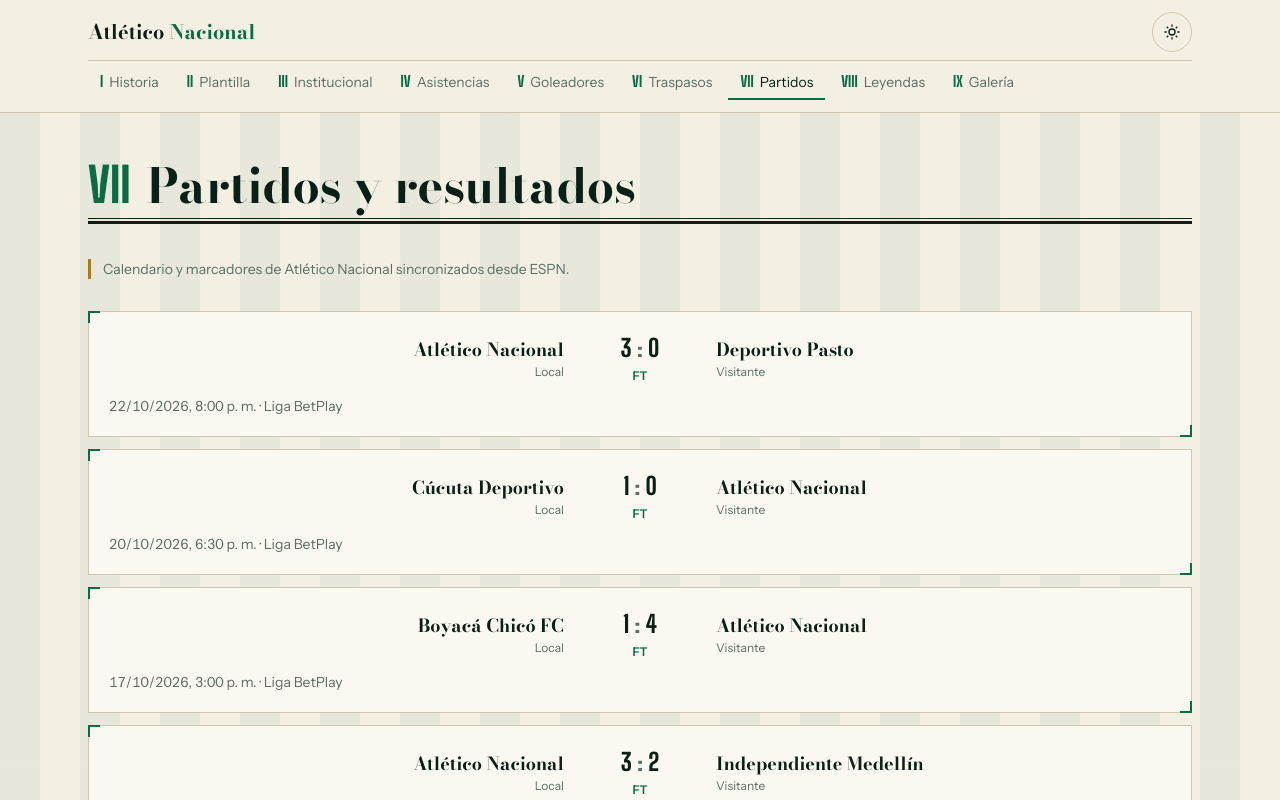
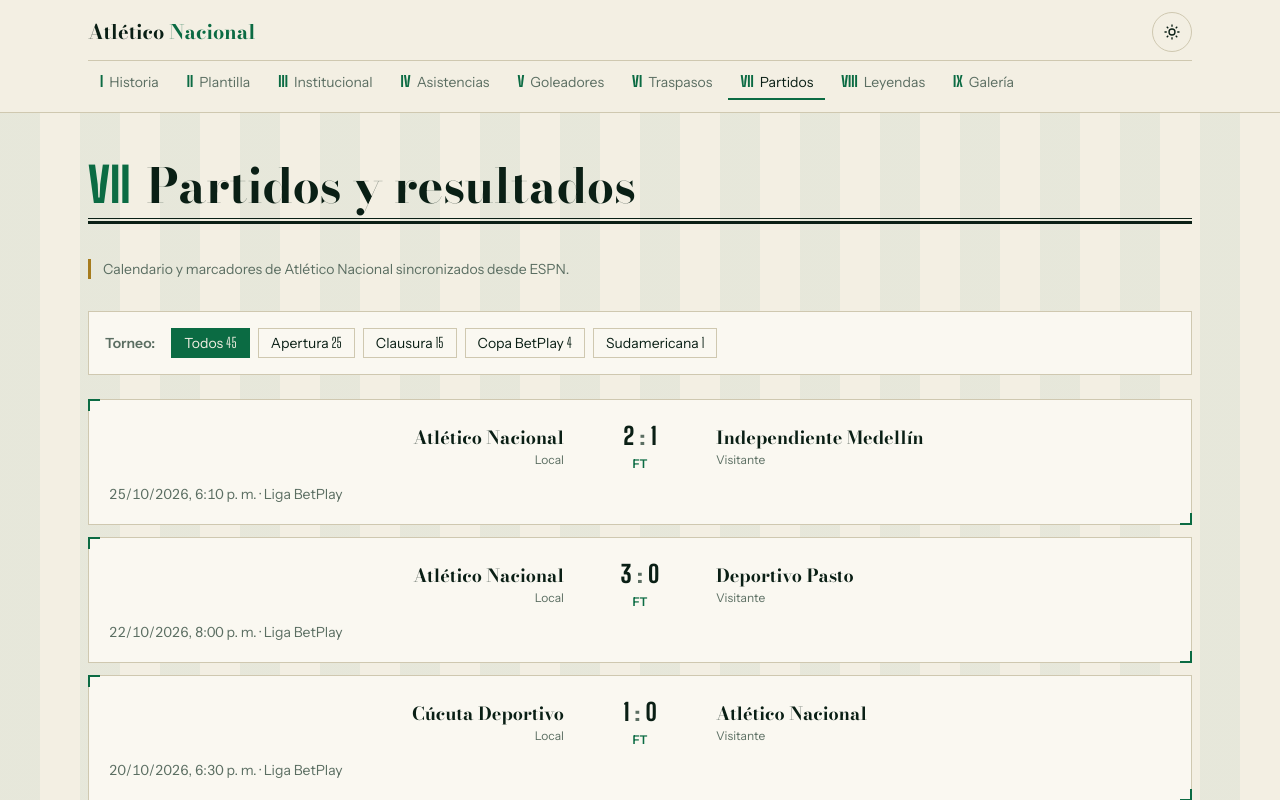
Before and after one commit to gxtti70/nacional-data, a Next.js app: page /partidos in a window 1280 px wide. Shown: the top 800 px of the page. Built offline with nearby package versions, Linux system fonts and the light colour scheme; no server answers.

Commit message:
se agrego filtro a la seccion de partidos

```diff
--- a/src/app/partidos/page.tsx
+++ b/src/app/partidos/page.tsx
@@ -1,33 +1,17 @@
 import SectionHeader from '@/components/ui/SectionHeader'
 import SectionIntro from '@/components/ui/SectionIntro'
 import { fixtures } from '@/data/fixtures'
+import FixturesExplorer from '@/features/fixtures/FixturesExplorer'
 import { pageMetadata } from '@/lib/metadata'
 
 export const metadata = pageMetadata('Partidos y resultados', 'Calendario, fixtures y resultados del Atlético Nacional.')
 
-const dateFormat = new Intl.DateTimeFormat('es-CO', { dateStyle: 'medium', timeStyle: 'short', timeZone: 'America/Bogota' })
-
 export default function PartidosPage() {
-  const sorted = [...fixtures].sort((a, b) => b.date.localeCompare(a.date))
   return (
     <div>
       <SectionHeader n="VII" title="Partidos y resultados" />
       <SectionIntro>Calendario y marcadores de Atlético Nacional sincronizados desde ESPN.</SectionIntro>
-      {sorted.length ? (
-        <div className="space-y-3">
-          {sorted.map((match) => (
-            <article key={match.id} className="ficha grid gap-3 p-5 sm:grid-cols-[1fr_auto_1fr] sm:items-center">
-              <div className="sm:text-right"><p className="font-display text-lg font-bold">{match.home}</p><p className="text-xs text-mute">Local</p></div>
-              <div className="min-w-32 text-center">
-                <p className="font-num text-2xl font-extrabold">{match.homeScore ?? '—'} <span className="text-mute">:</span> {match.awayScore ?? '—'}</p>
-                <p className="mt-1 text-xs font-semibold text-primary">{match.statusDetail || match.status}</p>
-              </div>
-              <div><p className="font-display text-lg font-bold">{match.away}</p><p className="text-xs text-mute">Visitante</p></div>
-              <p className="text-sm text-mute sm:col-span-3">{dateFormat.format(new Date(match.date))} · {match.competition}{match.stage ? ` · ${match.stage}` : ''}</p>
-            </article>
-          ))}
-        </div>
-      ) : <p className="ficha p-6 text-mute">Todavía no hay partidos sincronizados. Ejecuta <code>npm run sync:espn</code>.</p>}
+      <FixturesExplorer fixtures={fixtures} />
     </div>
   )
 }
--- a/src/data/fixtures.ts
+++ b/src/data/fixtures.ts
@@ -5,6 +5,7 @@
 
 // Generado desde ESPN por scripts/sync-espn.mjs
 export const fixtures: Fixture[] = FixtureSchema.array().parse([
+  { id: '401878052', date: '2026-10-25T23:10Z', competition: 'Liga BetPlay', home: 'Atlético Nacional', away: 'Independiente Medellín', homeScore: 2, awayScore: 1, status: 'post', statusDetail: 'FT' },
   { id: '401877877', date: '2026-10-23T01:00Z', competition: 'Liga BetPlay', home: 'Atlético Nacional', away: 'Deportivo Pasto', homeScore: 3, awayScore: 0, status: 'post', statusDetail: 'FT' },
   { id: '401878021', date: '2026-10-20T23:30Z', competition: 'Liga BetPlay', home: 'Cúcuta Deportivo', away: 'Atlético Nacional', homeScore: 1, awayScore: 0, status: 'post', statusDetail: 'FT' },
   { id: '401877851', date: '2026-10-17T20:00Z', competition: 'Liga BetPlay', home: 'Boyacá Chicó FC', away: 'Atlético Nacional', homeScore: 1, awayScore: 4, status: 'post', statusDetail: 'FT' },
@@ -23,11 +24,11 @@
   { id: '401877990', date: '2026-08-02T20:45Z', competition: 'Liga BetPlay', home: 'Jaguares de Córdoba', away: 'Atlético Nacional', homeScore: 0, awayScore: 3, status: 'post', statusDetail: 'FT' },
   { id: '401871779', date: '2026-07-29T01:30Z', competition: 'Copa Colombia', stage: 'Vuelta', home: 'Tigres FC', away: 'Atlético Nacional', homeScore: 0, awayScore: 2, status: 'post', statusDetail: 'FT' },
   { id: '401871506', date: '2026-07-21T21:00Z', competition: 'Copa Colombia', stage: 'Ida', home: 'Atlético Nacional', away: 'Tigres FC', homeScore: 2, awayScore: 0, status: 'post', statusDetail: 'FT' },
-  { id: '401873659', date: '2026-06-08T22:00Z', competition: 'Liga BetPlay', home: 'Atlético Nacional', away: 'Atlético Junior', homeScore: 1, awayScore: 0, status: 'post', statusDetail: 'FT' },
+  { id: '401873659', date: '2026-06-08T22:00Z', competition: 'Liga BetPlay', stage: 'Vuelta', home: 'Atlético Nacional', away: 'Atlético Junior', homeScore: 1, awayScore: 0, status: 'post', statusDetail: 'FT' },
   { id: '401873658', date: '2026-06-03T00:30Z', competition: 'Liga BetPlay', stage: 'Ida', home: 'Atlético Junior', away: 'Atlético Nacional', homeScore: 3, awayScore: 0, status: 'post', statusDetail: 'FT' },
-  { id: '401872653', date: '2026-05-23T23:00Z', competition: 'Liga BetPlay', home: 'Atlético Nacional', away: 'Deportes Tolima', homeScore: 3, awayScore: 1, status: 'post', statusDetail: 'FT' },
+  { id: '401872653', date: '2026-05-23T23:00Z', competition: 'Liga BetPlay', stage: 'Vuelta', home: 'Atlético Nacional', away: 'Deportes Tolima', homeScore: 3, awayScore: 1, status: 'post', statusDetail: 'FT' },
   { id: '401872651', date: '2026-05-16T23:00Z', competition: 'Liga BetPlay', stage: 'Ida', home: 'Deportes Tolima', away: 'Atlético Nacional', homeScore: 0, awayScore: 1, status: 'post', statusDetail: 'FT' },
-  { id: '401871522', date: '2026-05-12T23:20Z', competition: 'Liga BetPlay', home: 'Atlético Nacional', away: 'Internacional de Bogotá', homeScore: 7, awayScore: 1, status: 'post', statusDetail: 'FT' },
+  { id: '401871522', date: '2026-05-12T23:20Z', competition: 'Liga BetPlay', stage: 'Vuelta', home: 'Atlético Nacional', away: 'Internacional de Bogotá', homeScore: 7, awayScore: 1, status: 'post', statusDetail: 'FT' },
   { id: '401871518', date: '2026-05-09T21:00Z', competition: 'Liga BetPlay', stage: 'Ida', home: 'Internacional de Bogotá', away: 'Atlético Nacional', homeScore: 1, awayScore: 2, status: 'post', statusDetail: 'FT' },
   { id: '401850892', date: '2026-05-01T23:00Z', competition: 'Liga BetPlay', home: 'Once Caldas', away: 'Atlético Nacional', homeScore: 1, awayScore: 0, status: 'post', statusDetail: 'FT' },
   { id: '401850884', date: '2026-04-25T21:00Z', competition: 'Liga BetPlay', home: 'Deportivo Pereira', away: 'Atlético Nacional', homeScore: 1, awayScore: 0, status: 'post', statusDetail: 'FT' },
--- /dev/null
+++ b/src/features/fixtures/FixturesExplorer.tsx
@@ -0,0 +1,67 @@
+'use client'
+import { useMemo, useState } from 'react'
+import type { Fixture } from '@/data/fixtures'
+import { competitionLabelFor, TOURNAMENT_FILTERS, tournamentFor, type TournamentFilter } from './tournaments'
+
+const dateFormat = new Intl.DateTimeFormat('es-CO', { dateStyle: 'medium', timeStyle: 'short', timeZone: 'America/Bogota' })
+
+function Chip({ on, onClick, children }: { on: boolean; onClick: () => void; children: React.ReactNode }) {
+  return (
+    <button onClick={onClick} aria-pressed={on} className={`border px-3 py-1 text-sm ${on ? 'border-primary bg-primary text-bg' : 'border-line hover:border-primary'}`}>
+      {children}
+    </button>
+  )
+}
+
+export default function FixturesExplorer({ fixtures }: { fixtures: Fixture[] }) {
+  const [filter, setFilter] = useState<TournamentFilter>('all')
+
+  const sorted = useMemo(() => [...fixtures].sort((a, b) => b.date.localeCompare(a.date)), [fixtures])
+
+  const counts = useMemo(() => {
+    const result: Record<string, number> = { all: sorted.length }
+    for (const match of sorted) {
+      const tournament = tournamentFor(match)
+      result[tournament] = (result[tournament] ?? 0) + 1
+    }
+    return result
+  }, [sorted])
+
+  const visible = useMemo(
+    () => (filter === 'all' ? sorted : sorted.filter((match) => tournamentFor(match) === filter)),
+    [sorted, filter],
+  )
+
+  return (
+    <div>
+      <div className="mb-6 flex flex-wrap items-center gap-2 border border-line bg-surface p-4">
+        <span className="mr-2 text-sm font-semibold text-mute">Torneo:</span>
+        {TOURNAMENT_FILTERS.map((t) => (
+          <Chip key={t.id} on={filter === t.id} onClick={() => setFilter(t.id)}>
+            {t.label} <span className="font-num">{counts[t.id] ?? 0}</span>
+          </Chip>
+        ))}
+      </div>
+
+      {visible.length ? (
+        <div className="space-y-3">
+          {visible.map((match) => (
+            <article key={match.id} className="ficha grid gap-3 p-5 sm:grid-cols-[1fr_auto_1fr] sm:items-center">
+              <div className="sm:text-right"><p className="font-display text-lg font-bold">{match.home}</p><p className="text-xs text-mute">Local</p></div>
+              <div className="min-w-32 text-center">
+                <p className="font-num text-2xl font-extrabold">{match.homeScore ?? '—'} <span className="text-mute">:</span> {match.awayScore ?? '—'}</p>
+                <p className="mt-1 text-xs font-semibold text-primary">{match.statusDetail || match.status}</p>
+              </div>
+              <div><p className="font-display text-lg font-bold">{match.away}</p><p className="text-xs text-mute">Visitante</p></div>
+              <p className="text-sm text-mute sm:col-span-3">{dateFormat.format(new Date(match.date))} · {competitionLabelFor(match.competition)}{match.stage ? ` · ${match.stage}` : ''}</p>
+            </article>
+          ))}
+        </div>
+      ) : (
+        <p className="ficha p-6 text-mute">
+          {sorted.length ? 'No hay partidos para este torneo.' : <>Todavía no hay partidos sincronizados. Ejecuta <code>npm run sync:espn</code>.</>}
+        </p>
+      )}
+    </div>
+  )
+}
--- /dev/null
+++ b/src/features/fixtures/tournaments.ts
@@ -0,0 +1,42 @@
+import type { Fixture } from '@/data/fixtures'
+
+export type Tournament = 'apertura' | 'clausura' | 'copa' | 'sudamericana'
+
+export const TOURNAMENT_FILTERS = [
+  { id: 'all', label: 'Todos' },
+  { id: 'apertura', label: 'Apertura' },
+  { id: 'clausura', label: 'Clausura' },
+  { id: 'copa', label: 'Copa BetPlay' },
+  { id: 'sudamericana', label: 'Sudamericana' },
+] as const
+
+export type TournamentFilter = (typeof TOURNAMENT_FILTERS)[number]['id']
+
+export const TOURNAMENT_LABELS: Record<Tournament, string> = {
+  apertura: 'Apertura',
+  clausura: 'Clausura',
+  copa: 'Copa BetPlay',
+  sudamericana: 'Sudamericana',
+}
+
+/**
+ * Clasifica un partido en uno de los torneos que se pueden filtrar.
+ * Apertura/Clausura son exclusivos de la Liga BetPlay y se separan por
+ * semestre (mes UTC, para que el borde junio/julio no dependa de la zona
+ * horaria local). Copa y Sudamericana se identifican por su competencia.
+ */
+export function tournamentFor({ date, competition }: Pick<Fixture, 'date' | 'competition'>): Tournament {
+  if (/copa/i.test(competition)) return 'copa'
+  if (/sudamericana/i.test(competition)) return 'sudamericana'
+  const month = new Date(date).getUTCMonth()
+  return Number.isNaN(month) || month <= 5 ? 'apertura' : 'clausura'
+}
+
+// ESPN publica el nombre histórico; en la web mostramos el nombre comercial.
+const COMPETITION_LABELS: Record<string, string> = {
+  'Copa Colombia': 'Copa BetPlay',
+}
+
+export function competitionLabelFor(competition: string): string {
+  return COMPETITION_LABELS[competition] ?? competition
+}
```
Also changed, not shown: src/data/raw/espn/schedule-col-1.json (+14 -0 lines), 1 other file (tests, documents, lock files or other folders).
